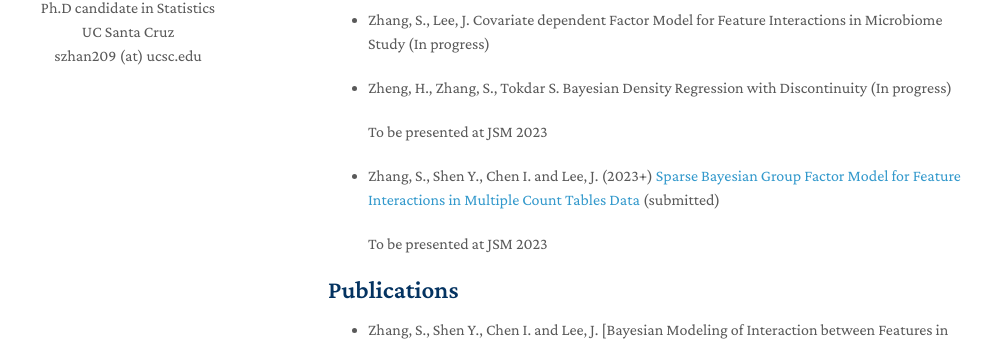
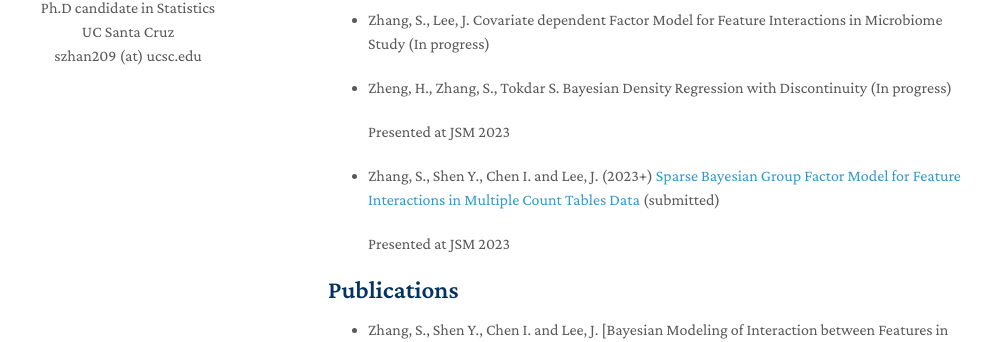
Before and after one commit to shuang-jie/shuang-jie.github.io, a Jekyll site: the page built from index.md, in a window 1280 px wide and 900 px high. Shown: the part 331-673 px from the top of the window, without its empty margins (142-1135 px from the left). Built offline with Jekyll 4.4.1, drawn with Linux system fonts in a browser that asks for light colours; nearby versions of some CDN libraries; a style sheet for code colours, icons or effects is not loaded.

```diff
--- a/index.md
+++ b/index.md
@@ -17,11 +17,11 @@ Welcome! I am currenly a Ph.D. candidate in Statistics surpervised by [Juhee Lee
 
 * Zheng, H., Zhang, S., Tokdar S. Bayesian Density Regression with Discontinuity (In progress)
 
-   To be presented at JSM 2023
+   Presented at JSM 2023
 
 * Zhang, S., Shen Y., Chen I. and Lee, J. (2023+) [Sparse Bayesian Group Factor Model for Feature Interactions in Multiple Count Tables Data](https://shuang-jie.github.io/files/SJ-P2.pdf) (submitted)
 
-   To be presented at JSM 2023
+   Presented at JSM 2023
 
 
 
```
